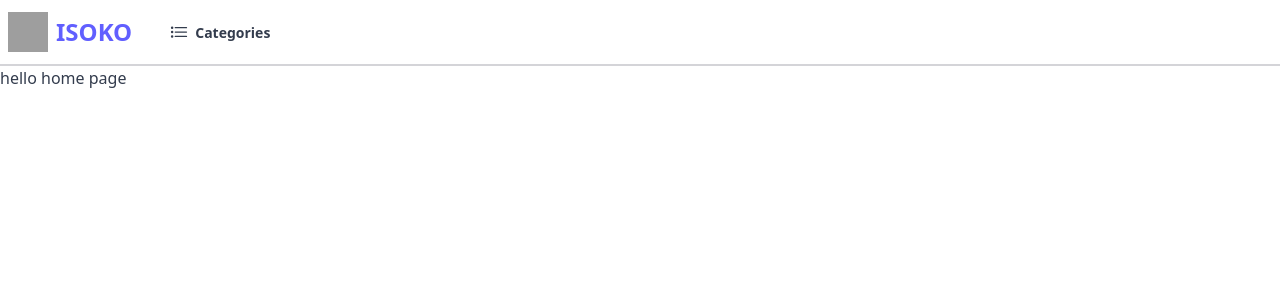
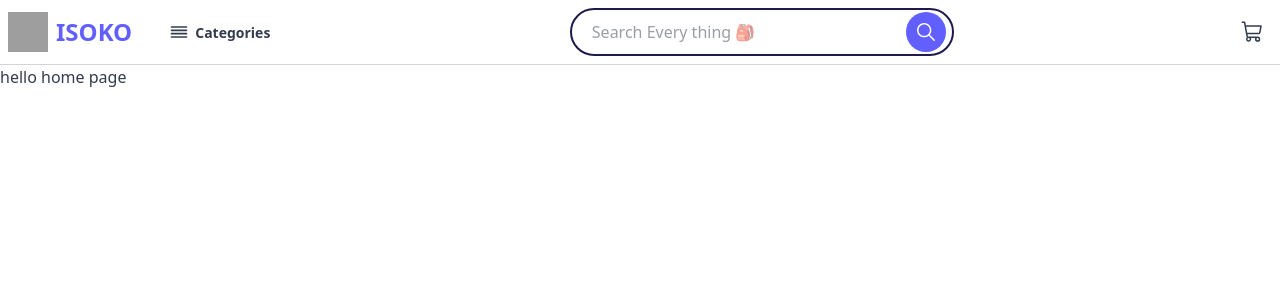
Before and after one commit to brunorwanda4/Isoko, a React (Vite) app: page / in a window 1280 px wide. Shown: the top 300 px of the page. Built offline with nearby package versions, Linux system fonts and the light colour scheme; grey boxes are pictures that could not be loaded.

Commit message:
finish to make navbar

```diff
--- a/src/components/navbar/categories-toggle.tsx
+++ b/src/components/navbar/categories-toggle.tsx
@@ -1,10 +1,10 @@
-import { IoListOutline } from "react-icons/io5";
+import { FiAlignJustify } from "react-icons/fi";
 
 const CategoriesToggle = () => {
   return (
     <div className="dropdown dropdown-end">
       <div tabIndex={0} role="button" className="btn btn-ghost m-1 rounded-full">
-      <IoListOutline size={20}/> Categories
+      <FiAlignJustify size={20}/> Categories
       </div>
       <ul
         tabIndex={0}
--- a/src/components/navbar/main-nav.tsx
+++ b/src/components/navbar/main-nav.tsx
@@ -1,13 +1,17 @@
 import CategoriesToggle from "./categories-toggle";
 import AppLogo from "./logo";
+import NavCard from "./nav-card";
+import SearchInput from "./search-input";
 
 const MainNav = () => {
   return (
-    <nav className=" px-2  py-2 border-b-2 border-b-zinc-300">
+    <nav className=" px-2  py-2 border-b flex border-b-zinc-300 items-center justify-between">
       <div className=" flex space-x-4">
         <AppLogo />
         <CategoriesToggle />
       </div>
+      <SearchInput />
+      <NavCard />
     </nav>
   );
 };
--- /dev/null
+++ b/src/components/navbar/nav-card.tsx
@@ -0,0 +1,11 @@
+import { PiShoppingCart } from "react-icons/pi"
+
+const NavCard = () => {
+  return (
+    <div className=" btn btn-ghost btn-circle">
+      <PiShoppingCart size={24} />
+    </div>
+  )
+}
+
+export default NavCard
--- /dev/null
+++ b/src/components/navbar/search-input.tsx
@@ -0,0 +1,18 @@
+import { IoIosSearch } from "react-icons/io";
+
+const SearchInput = () => {
+  return (
+    <div className="  relative  w-96 h-12">
+      <input
+        type="text"
+        className=" border-2 border-indigo-950 h-full rounded-full w-full px-4"
+        placeholder=" Search Every thing 🎒"
+      />
+      <div className=" absolute top-1 right-2 cursor-pointer hover:bg-indigo-600 duration-200 bg-indigo-500 size-10 rounded-full items-center flex justify-center text-white">
+        <IoIosSearch size={24} />
+      </div>
+    </div>
+  );
+};
+
+export default SearchInput;
```
